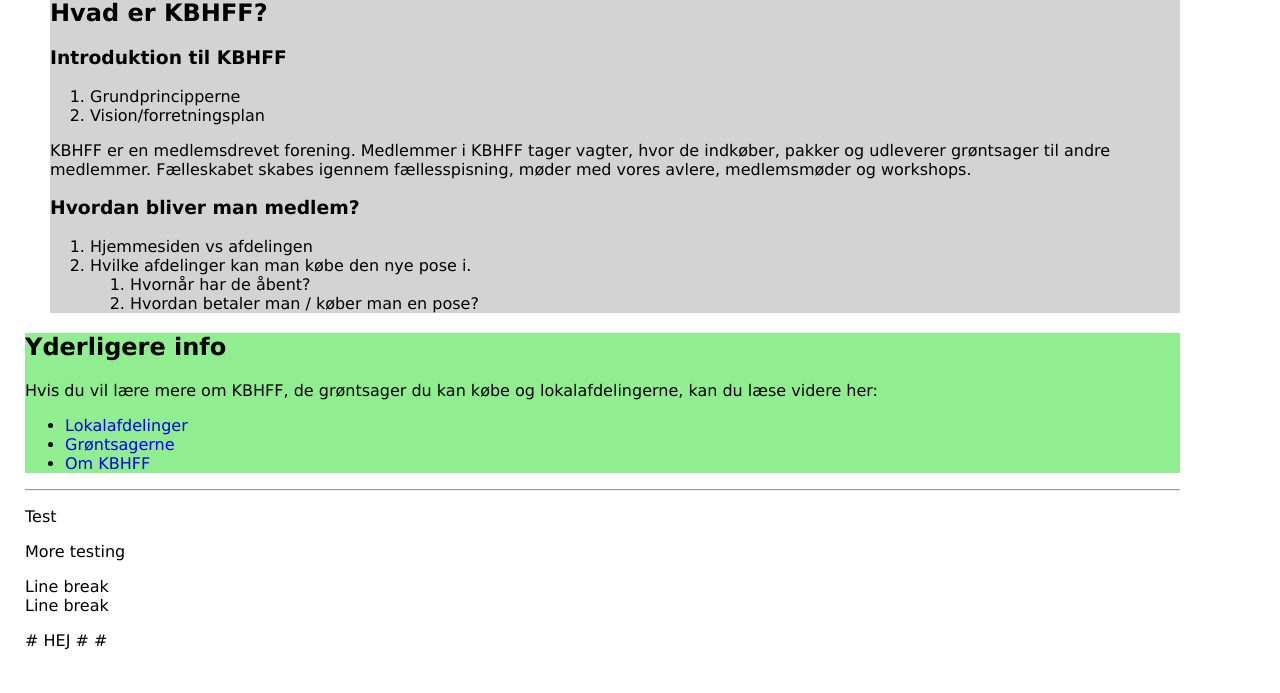
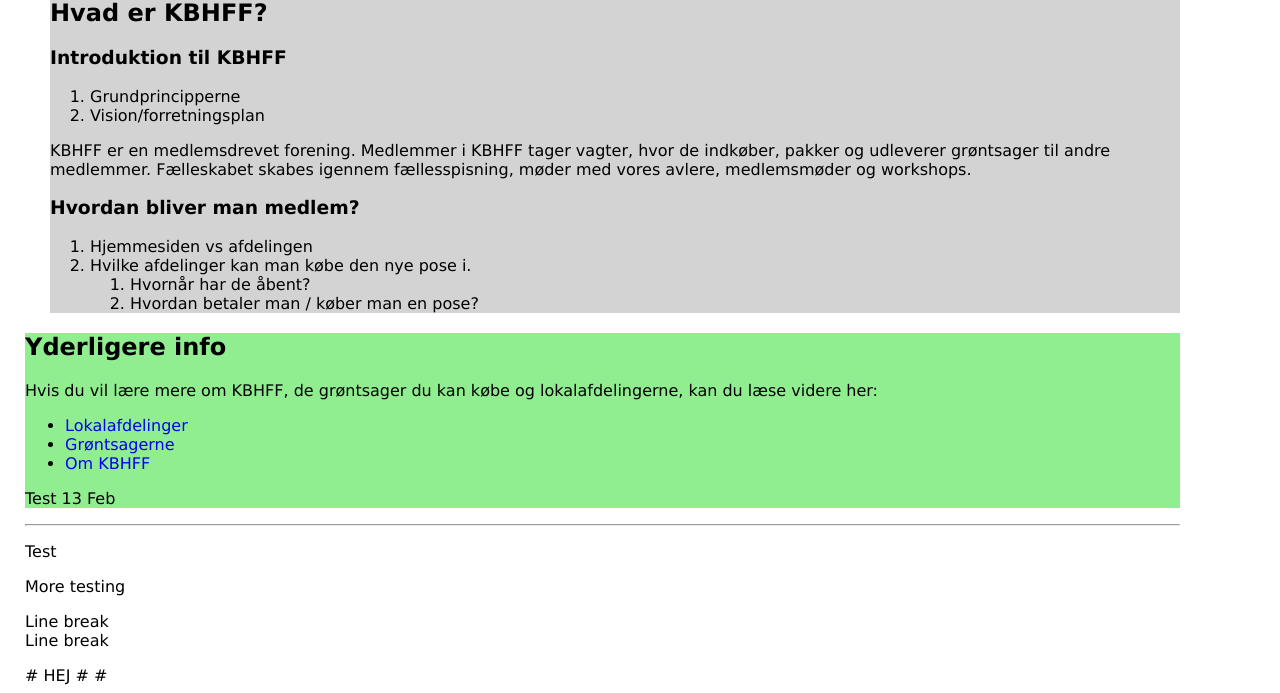
Before and after one commit to parentnode/hwd, a PHP site: page /sarah.php in a window 1280 px wide. Shown: the part 265-958 px from the top of the page. Before the commit the page ends 915 px from the top, so only its background shows below. Run offline with PHP 8.4, Linux system fonts and the light colour scheme.

Commit message:
Test 13 Feb

```diff
--- a/src/www/sarah.php
+++ b/src/www/sarah.php
@@ -49,6 +49,7 @@
 			<li><a href="http://kbhff.dk/grontsager/">Grøntsagerne</a></li>
 			<li><a href="http://kbhff.dk/om-kbhff/">Om KBHFF</a></li>
 		</ul>
+		<p>Test 13 Feb</p>
 	</div>
 	<hr>
 	<p>Test</p>
```
